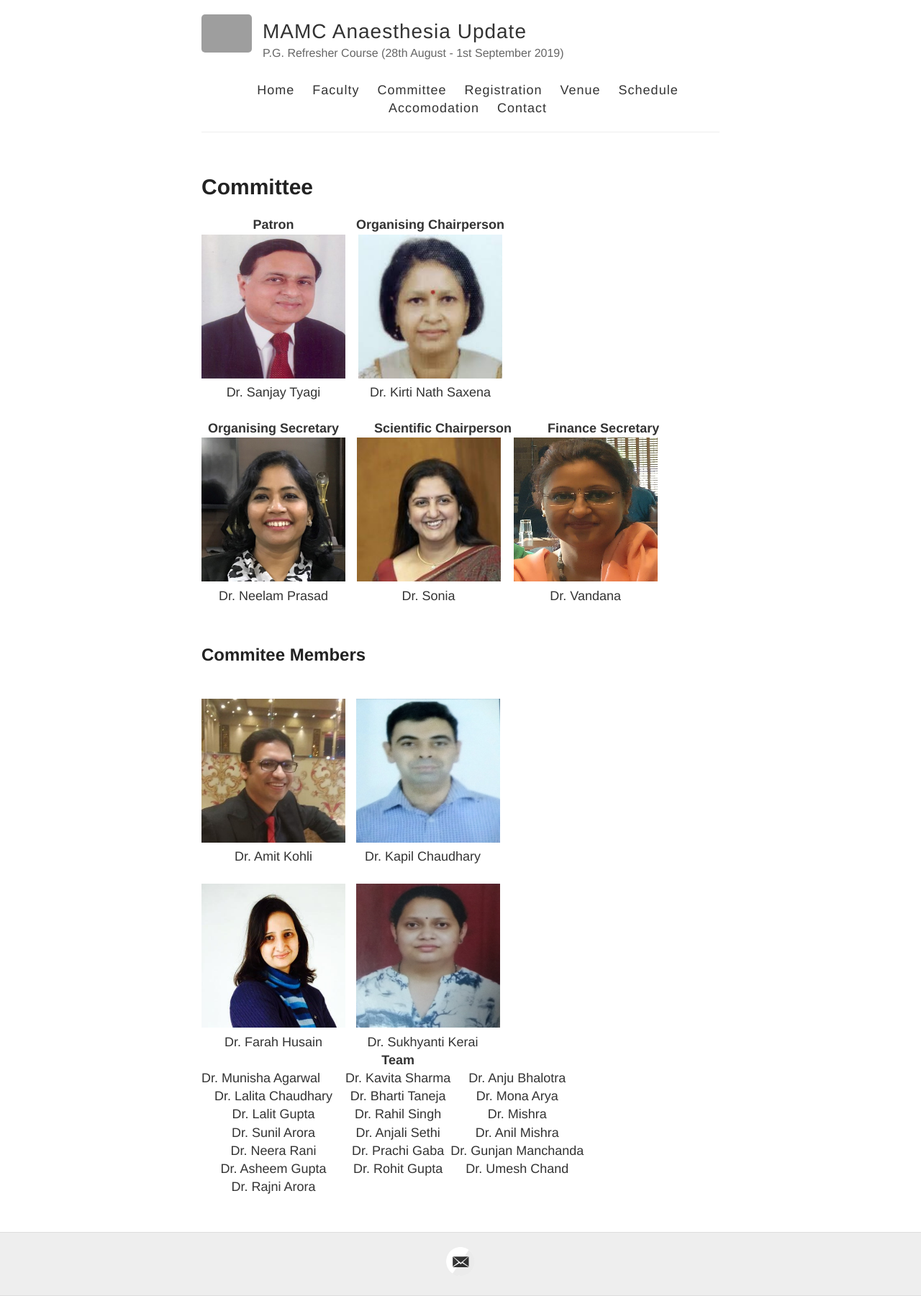
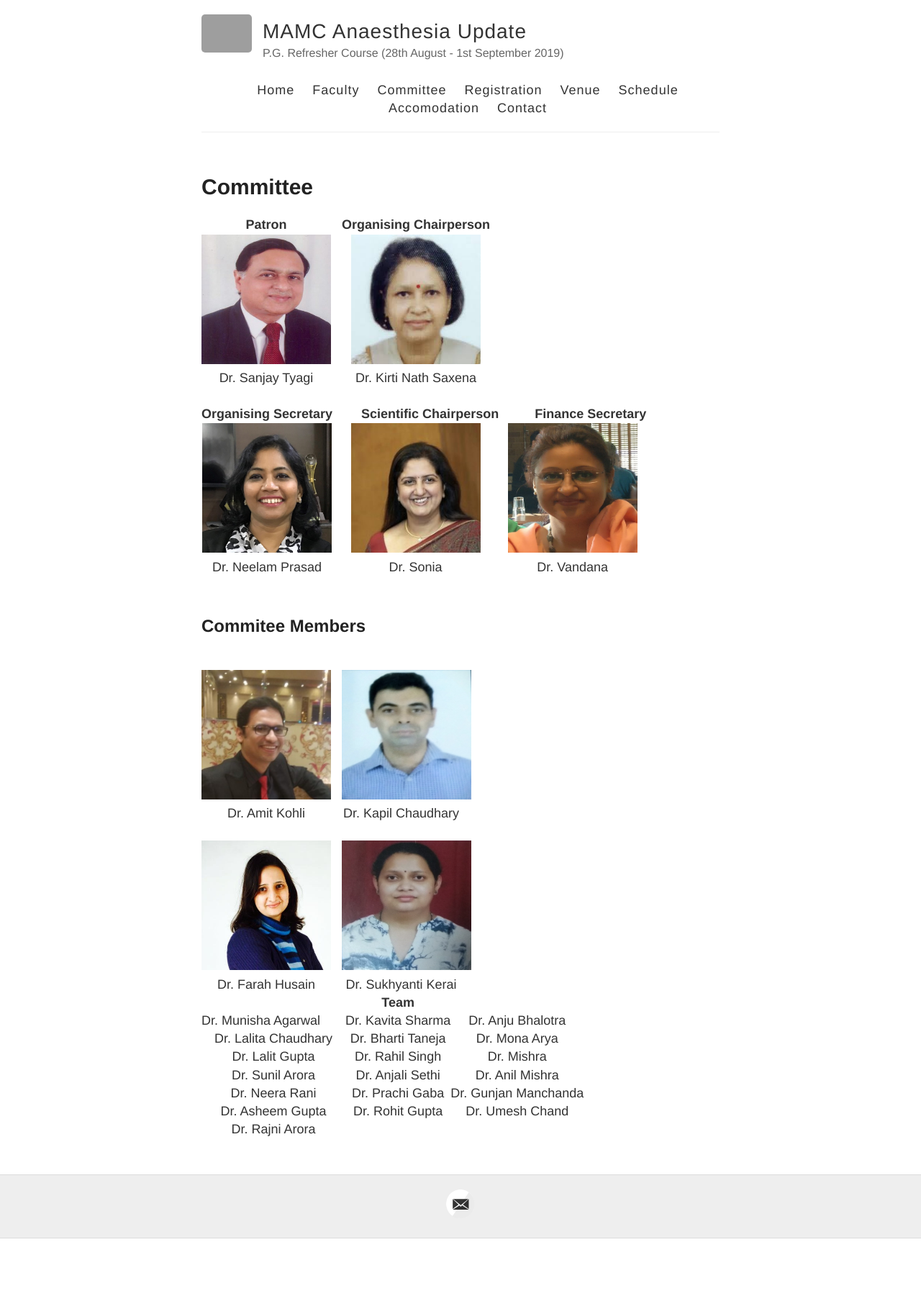
Before and after one commit to mamcanaesthesiaupdate/mamcanaesthesiaupdate.github.io, a Jekyll site: the page built from commitee.md, in a window 1280 px wide. Shown: the whole page at 72% size. Built offline with Jekyll 4.4.1, drawn with Linux system fonts in a browser that asks for light colours; after the commit the page ends 1721 px from its top, so only the background shows below that; grey boxes are pictures that could not be loaded.

Commit message:
decreased size

```diff
--- a/commitee.md
+++ b/commitee.md
@@ -6,14 +6,14 @@
 
 | **Patron**        | &nbsp; &nbsp;  |  **Organising Chairperson** |
 | :-----------------------:  |:------------: | :------------------:   |
-| ![404]({{site.baseurl}}/images/SANJAY-TYAGI.jpg){:height="200px" width="200px"} |    | ![404]({{site.baseurl}}/images/k.jpeg){:height="200px" width="200px"} |
+| ![404]({{site.baseurl}}/images/SANJAY-TYAGI.jpg){:height="180px" width="180px"} |    | ![404]({{site.baseurl}}/images/k.jpeg){:height="180px" width="180px"} |
 | Dr. Sanjay Tyagi |  | Dr. Kirti Nath Saxena |
 
 |  |  |  |
 
 | **Organising Secretary**        |   &nbsp;&nbsp; &nbsp; &nbsp;&nbsp; **Scientific Chairperson** | &nbsp;&nbsp; &nbsp; &nbsp;&nbsp; &nbsp; **Finance Secretary**    |
 | :--------------:   | :-------------------: | :------------------:   |
-| ![404]({{site.baseurl}}/images/N.jpg){:height="200px" width="200px"} |   ![404]({{site.baseurl}}/images/S.jpeg){:height="200px" width="200px"}     | ![404]({{site.baseurl}}/images/V2.jpeg){:height="200px" width="200px"} |
+| ![404]({{site.baseurl}}/images/N.jpg){:height="180px" width="180px"} |   ![404]({{site.baseurl}}/images/S.jpeg){:height="180px" width="180px"}     | ![404]({{site.baseurl}}/images/V2.jpeg){:height="180px" width="180px"} |
 | Dr. Neelam Prasad |    Dr. Sonia    | Dr. Vandana |
 |  |  |  |
 
@@ -21,11 +21,11 @@
 
 | | |
 | :--------------:   | :-------------------: |
-| ![404]({{site.baseurl}}/images/s.jpg){:height="200px" width="200px"} |  &nbsp;&nbsp; ![404]({{site.baseurl}}/images/kapil.jpg){:height="200px" width="200px"}     |
+| ![404]({{site.baseurl}}/images/s.jpg){:height="180px" width="180px"} |  &nbsp;&nbsp; ![404]({{site.baseurl}}/images/kapil.jpg){:height="180px" width="180px"}     |
 | Dr. Amit Kohli  |  Dr. Kapil Chaudhary     |
 |  | |
 
-|![404]({{site.baseurl}}/images/farah.jpg){:height="200px" width="200px"} | &nbsp;&nbsp; ![404]({{site.baseurl}}/images/sukh.jpg){:height="200px" width="200px"} |
+|![404]({{site.baseurl}}/images/farah.jpg){:height="180px" width="180px"} | &nbsp;&nbsp; ![404]({{site.baseurl}}/images/sukh.jpg){:height="180px" width="180px"} |
 |:----: | :-----: |
 | Dr. Farah Husain | Dr. Sukhyanti Kerai |
 
```
